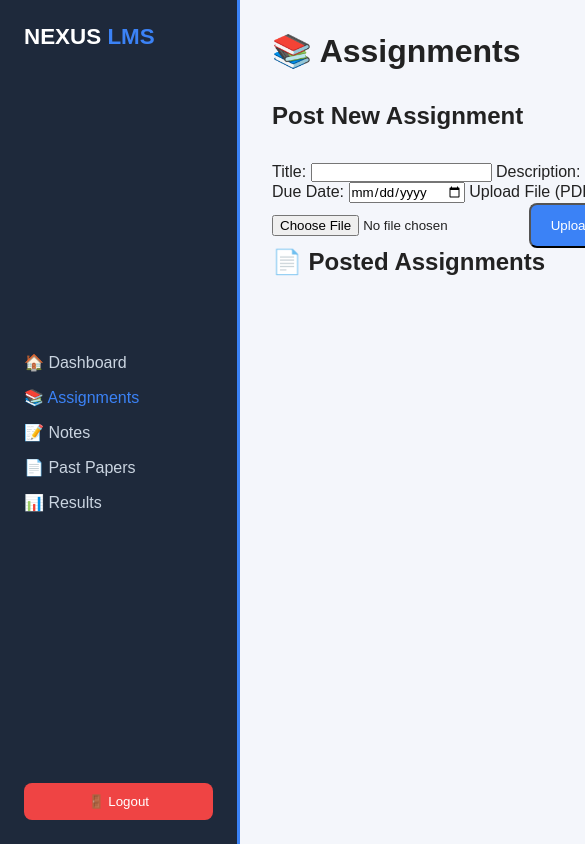
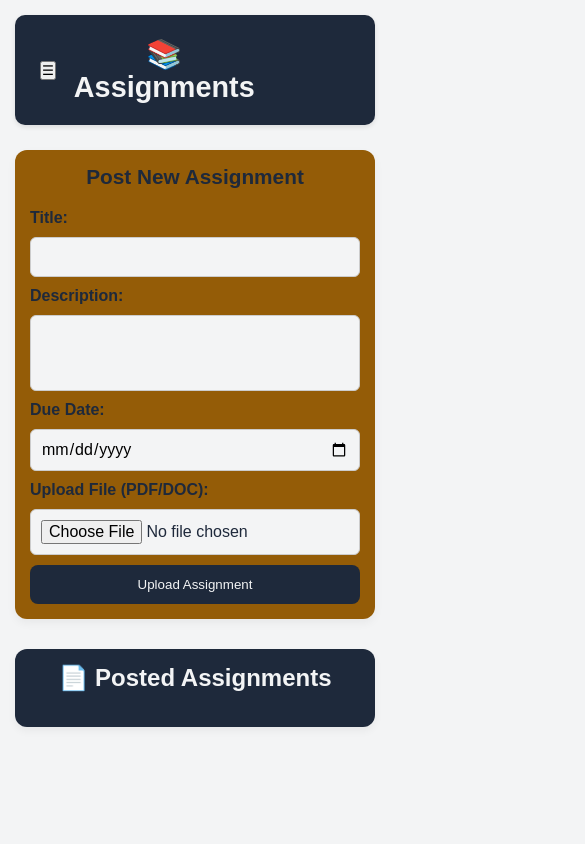
Before and after one commit to montie-tech/Learning-system, a plain HTML site: page fronted/teacher/assignments.html in a window 390 px wide. Shown: the top 844 px of the page, 585 px wide, since content can reach past the window. Drawn offline with Linux system fonts and the light colour scheme.

Commit message:
first commit

```diff
--- a/fronted/teacher/assignments.html
+++ b/fronted/teacher/assignments.html
@@ -19,15 +19,15 @@
         <li><a href="pastpapers.html">📄 Past Papers</a></li>
         <li><a href="results.html">📊 Results</a></li>
       </ul>
-      <div class="logout">
-        <button id="logoutBtn">🚪 Logout</button>
-      </div>
+      <div class="logout"><button id="logoutBtn">Logout🔒</button></div>
     </aside>
 
     <main class="main-content">
       <header class="topbar">
-        <h1>📚 Assignments</h1>
+       <h1>📚 Assignments</h1>
+       <div class="profile-icon"></div>
       </header>
+
 
       <section class="upload-section">
         <h2>Post New Assignment</h2>
--- a/fronted/teacher/teacher.css
+++ b/fronted/teacher/teacher.css
@@ -1,4 +1,4 @@
-/* ===== Reset & Base ===== */
+/* === Base Reset === */
 * {
   margin: 0;
   padding: 0;
@@ -6,145 +6,344 @@
   font-family: "Poppins", sans-serif;
 }
 
-body {
-  display: flex;
-  background-color: #f4f6fb;
-  color: #222;
-  height: 100vh;
+body, html {
+  height: 100%;
+  width: 100%;
+  background: #f3f4f5;
+  color: #1e293b;
 }
 
-/* ===== Sidebar ===== */
+/* === Color Theme === */
+:root {
+  --blue: #1e293b;      /* Deep blue */
+  --gold: #945c07ff;      /* Gold */
+  --white: #f3f4f5;     /* White */
+  --light-blue: #e0e7ff;
+  --light-gray: #f0f2f5;
+}
+
+/* === Layout === */
+.dashboard-container {
+  display: flex;
+  min-height: 100vh;
+  width: 100%;
+  overflow: hidden;
+}
+
+/* === Sidebar === */
 .sidebar {
   width: 240px;
-  background: #1e293b;
-  color: #fff;
+  background: var(--blue);
+  color: var(--white);
   display: flex;
   flex-direction: column;
   justify-content: space-between;
-  padding: 1.5rem;
+  padding: 20px 0;
   position: fixed;
-  height: 100%;
-  border-right: 3px solid #3b82f6;
+  left: 0;
+  top: 0;
+  bottom: 0;
 }
 
-.sidebar .logo h2 {
-  font-size: 1.4rem;
-  margin-bottom: 2rem;
+.logo {
+  text-align: center;
+  margin-bottom: 40px;
 }
-.sidebar .logo span {
-  color: #3b82f6;
+
+.logo h2 {
+  font-size: 1.6rem;
+  color: var(--white);
+  letter-spacing: 1px;
+}
+
+.logo span {
+  color: var(--gold);
+}
+
+.menu {
+  list-style: none;
+  padding: 0;
 }
 
 .menu li {
-  list-style: none;
-  margin: 1rem 0;
+  margin: 10px 0;
 }
+
 .menu a {
-  color: #cbd5e1;
+  color: var(--white);
   text-decoration: none;
-  font-size: 1rem;
-  transition: 0.3s;
+  display: block;
+  padding: 10px 20px;
+  font-weight: 500;
+  transition: all 0.3s ease;
 }
-.menu a:hover,
-.menu .active a {
-  color: #3b82f6;
+
+.menu li.active a,
+.menu a:hover {
+  background: var(--gold);
+  color: var(--blue);
+  border-radius: 8px;
+}
+
+.logout {
+  text-align: center;
+  margin-top: 20px;
+  font-size: 18px;
 }
 
 .logout button {
-  background: #ef4444;
+  background: var(--gold);
+  color: var(--blue);
   border: none;
-  color: white;
-  padding: 0.7rem 1rem;
-  border-radius: 8px;
+  padding: 10px 20px;
+  border-radius: 6px;
   cursor: pointer;
-  transition: 0.3s;
-  width: 100%;
-}
-.logout button:hover {
-  background: #dc2626;
+  font-weight: 600;
+  transition: background 0.3s;
 }
 
-/* ===== Main Content ===== */
-.main-content {
-  margin-left: 240px;
-  padding: 2rem;
-  width: 100%;
+.logout button:hover {
+  background: #f3f4f5;
+  color:#945c07ff;
 }
 
-.topbar {
+/* === Main Content === */
+.main-content {
+  flex: 1;
+  margin-left: 240px;
+  padding: 25px 30px;
+  background: var(--white);
+  min-height: 100vh;
   display: flex;
-  justify-content: space-between;
-  align-items: center;
-  margin-bottom: 2rem;
+  flex-direction: column;
 }
 
-.topbar h1 span {
-  color: #3b82f6;
+/* === Topbar === */
+/* === Topbar === */
+.topbar {
+  background:#1e293b;
+  padding: 15px 25px;
+  border-radius: 10px;
+  box-shadow: 0 2px 5px rgba(0,0,0,0.1);
+  margin-bottom: 25px;
+  display: flex;
+  justify-content: center;
+  align-items: center;
 }
 
-.profile {
+.topbar h1 {
+  font-size: 1.8rem;
+  font-weight: 700;
+  color: #f3f4f5;
+  margin: 0;
+}
+
+/* Profile Icon (Right Corner) */
+.profile-icon {
+  width: 80px;
+  height: 80px;
   display: flex;
   align-items: center;
-  gap: 0.6rem;
-}
-.profile img {
-  width: 40px;
-  height: 40px;
+  justify-content: center;
   border-radius: 50%;
+  font-size: 32px;
+  color: #1e293b;
 }
 
-/* ===== Stats Cards ===== */
+
+/* === Stats Cards (Dashboard Only) === */
 .stats {
   display: grid;
   grid-template-columns: repeat(auto-fit, minmax(180px, 1fr));
-  gap: 1.5rem;
-  margin-bottom: 2.5rem;
-}
-.card {
-  background: #fff;
-  padding: 1.5rem;
-  text-align: center;
-  border-radius: 12px;
-  box-shadow: 0 3px 8px rgba(0, 0, 0, 0.08);
-  transition: 0.3s;
-}
-.card:hover {
-  transform: translateY(-4px);
-}
-.card h3 {
-  color: #3b82f6;
-  font-size: 2rem;
+  gap: 20px;
+  margin: 30px 0;
 }
 
-/* ===== Quick Actions ===== */
+.card {
+  background: #f3f4f5;
+  color: var(--blue);
+  text-align: center;
+  padding: 25px 15px;
+  border-radius: 12px;
+  box-shadow: 0 4px 10px rgba(0,0,0,0.05);
+  transition: transform 0.3s ease, background 0.3s ease;
+}
+
+.card:hover {
+  transform: translateY(-5px);
+  background: var(--gold);
+  color: var(--blue);
+}
+
+.card h3 {
+  font-size: 2rem;
+  margin-bottom: 5px;
+}
+
+/* === Quick Actions (Dashboard Only) === */
+.quick-actions {
+  background: #945c07ff;
+  padding: 20px;
+  border-radius: 12px;
+  box-shadow: 0 4px 8px rgba(0,0,0,0.05);
+}
+
 .quick-actions h2 {
-  margin-bottom: 1rem;
-  color: #1e293b;
+  color: var(--blue);
+  margin-bottom: 20px;
+  text-align: center;
 }
 
 .action-buttons {
   display: flex;
   flex-wrap: wrap;
-  gap: 1rem;
+  justify-content: center;
+  gap: 15px;
 }
 
 .btn {
-  background: #3b82f6;
-  color: #fff;
-  padding: 0.8rem 1.2rem;
+  background: #1e293b;
+  color: var(--white);
+  text-decoration: none;
+  padding: 12px 20px;
   border-radius: 8px;
-  text-decoration: none;
   font-weight: 500;
-  transition: 0.3s;
-}
-.btn:hover {
-  background: #2563eb;
+  transition: background 0.3s ease;
+  border: none;
+  cursor: pointer;
 }
 
-/* ===== Footer ===== */
-footer {
-  margin-top: 3rem;
+.btn:hover {
+  background:#f3f4f5;
+  color: #945c07ff;
+}
+
+/* === ASSIGNMENTS PAGE === */
+.upload-section {
+  background: #945c07ff;
+  padding: 25px;
+  border-radius: 12px;
+  box-shadow: 0 4px 10px rgba(0,0,0,0.05);
+  margin-bottom: 30px;
+}
+
+.upload-section h2 {
+  color: var(--blue);
+  margin-bottom: 20px;
   text-align: center;
-  color: #6b7280;
-  font-size: 0.9rem;
+  font-size: 1.3rem;
 }
+
+form {
+  display: flex;
+  flex-direction: column;
+  gap: 15px;
+}
+
+form label {
+  font-weight: 600;
+  color: var(--blue);
+}
+
+form input[type="text"],
+form input[type="date"],
+form input[type="file"],
+form textarea {
+  padding: 10px;
+  border-radius: 6px;
+  border: 1px solid #ccc;
+  outline: none;
+  font-size: 1rem;
+  transition: border-color 0.3s;
+  background: var(--white);
+}
+
+form input:focus,
+form textarea:focus {
+  border-color: var(--gold);
+}
+
+form textarea {
+  resize: none;
+}
+
+.posted-section {
+  background:#1e293b;
+  padding: 25px;
+  border-radius: 12px;
+  box-shadow: 0 4px 8px rgba(0,0,0,0.05);
+}
+
+.posted-section h2 {
+  color: #f3f4f5;
+  margin-bottom: 20px;
+  text-align: center;
+}
+
+.file-list {
+  display: flex;
+  flex-direction: column;
+  gap: 15px;
+}
+
+.file-item {
+  background: var(--white);
+  border-left: 5px solid var(--gold);
+  padding: 15px 20px;
+  border-radius: 8px;
+  box-shadow: 0 2px 5px rgba(0,0,0,0.05);
+  display: flex;
+  justify-content: space-between;
+  align-items: center;
+}
+
+.file-item:hover {
+  background: var(--light-blue);
+}
+
+/* === Responsive Design === */
+@media (max-width: 768px) {
+  .sidebar {
+    position: fixed;
+    width: 200px;
+    transform: translateX(-100%);
+    transition: transform 0.3s ease;
+    z-index: 999;
+  }
+
+  .sidebar.active {
+    transform: translateX(0);
+  }
+
+  .main-content {
+    margin-left: 0;
+    padding: 15px;
+  }
+
+  .topbar {
+    text-align: center;
+  }
+
+  .stats {
+    grid-template-columns: 1fr 1fr;
+  }
+
+  form {
+    gap: 10px;
+  }
+}
+
+@media (max-width: 480px) {
+  .stats {
+    grid-template-columns: 1fr;
+  }
+
+  .btn {
+    width: 100%;
+    text-align: center;
+  }
+
+  .upload-section, .posted-section {
+    padding: 15px;
+  }
+}
--- a/fronted/teacher/teacher.js
+++ b/fronted/teacher/teacher.js
@@ -81,3 +81,13 @@ if (resultsForm) {
     }
   });
 }
+
+const sidebar = document.querySelector(".sidebar");
+const toggleBtn = document.createElement("button");
+toggleBtn.textContent = "☰";
+toggleBtn.classList.add("menu-toggle");
+document.querySelector(".topbar").prepend(toggleBtn);
+
+toggleBtn.addEventListener("click", () => {
+  sidebar.classList.toggle("active");
+});
```
Also changed, not shown: fronted/teacher/dashboard.html (+3 -4 lines), fronted/teacher/notes.html (+1 -1 lines), fronted/teacher/pastpapers.html (+1 -1 lines), fronted/teacher/results.html (+1 -1 lines).
